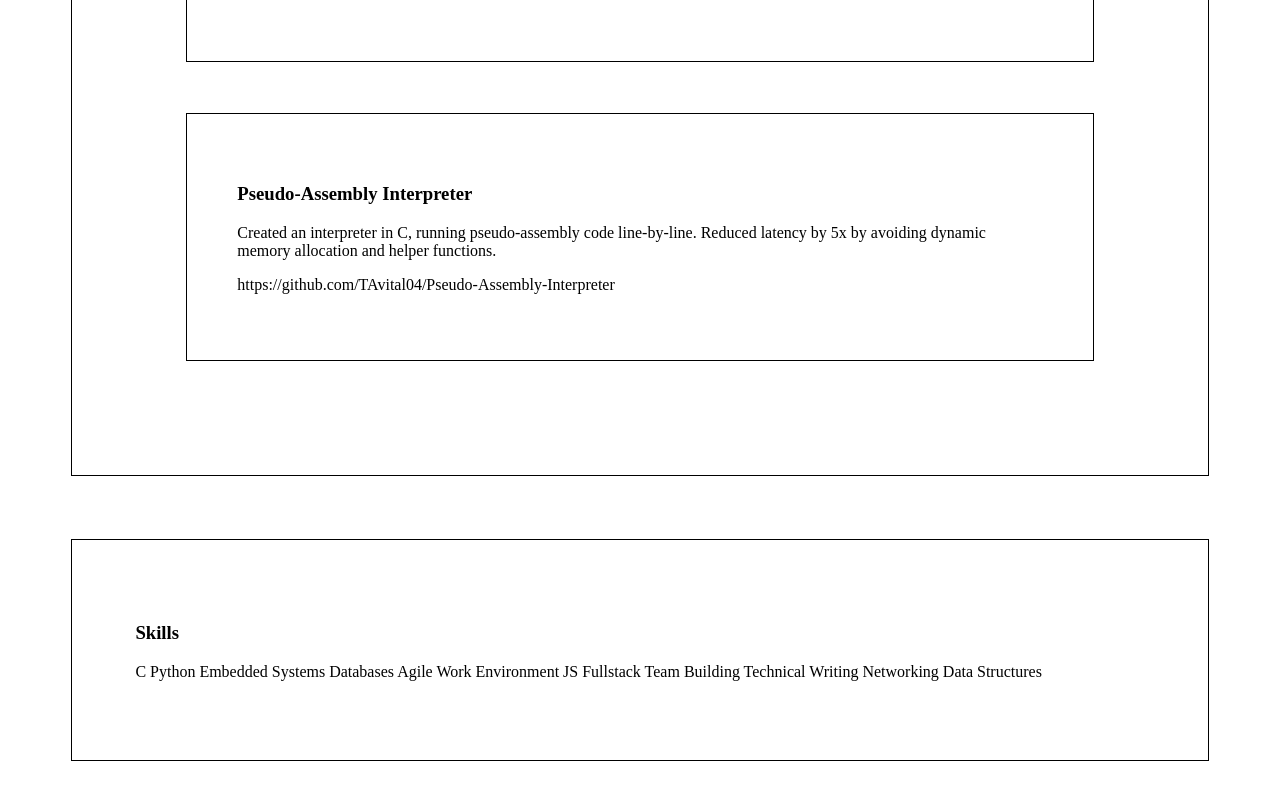
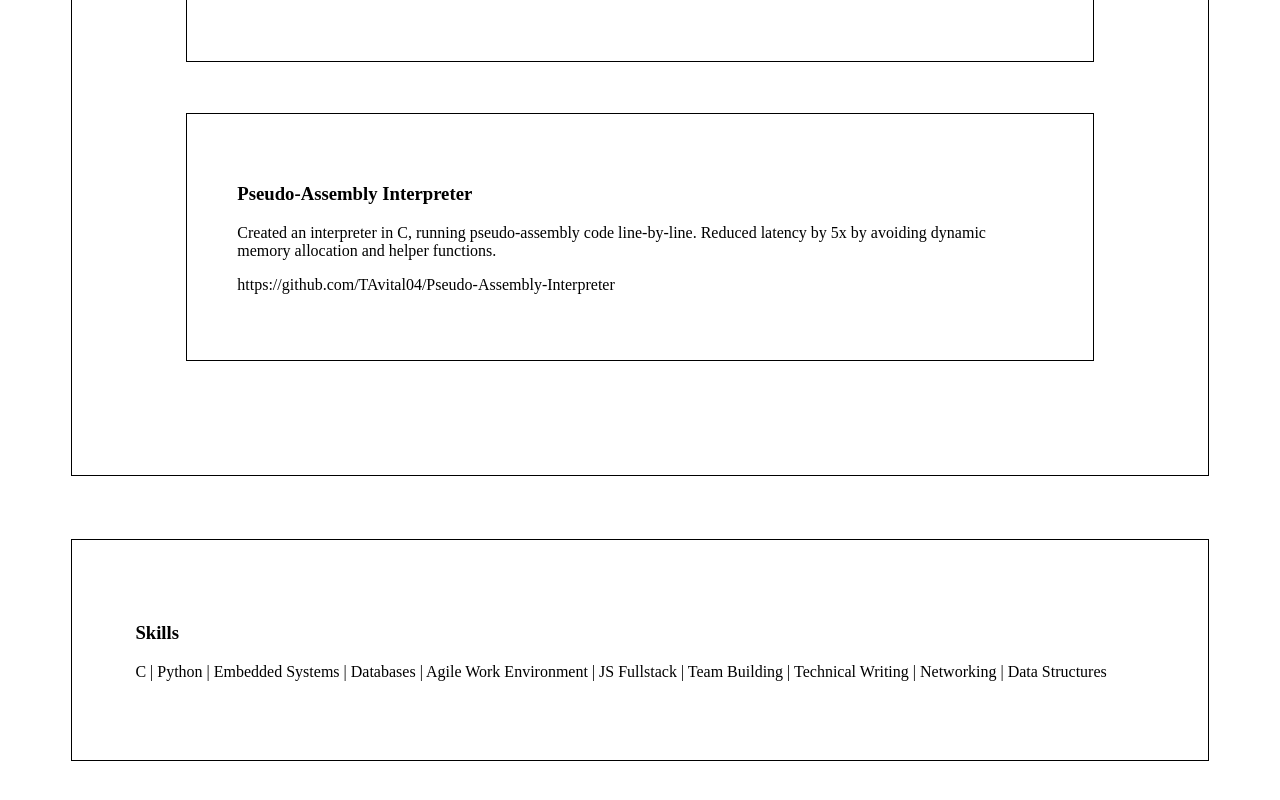
Before and after one commit to IEEE-UCF/Member-Resume-Database, a Next.js app in the folder website/client/: page / in a window 1280 px wide. Shown: the part 4989-5789 px from the top of the page. Built offline with nearby package versions, Linux system fonts and the light colour scheme.

Commit message:
Update SkillsComponent.tsx

```diff
--- a/website/client/src/app/components/SkillsComponent.tsx
+++ b/website/client/src/app/components/SkillsComponent.tsx
@@ -8,7 +8,7 @@ const SkillsComponent = ({
     return (
         <>
             <h3>Skills</h3>
-            <p>{skills.join('   ')}</p>
+            <p>{skills.join('  |  ')}</p>
         </>
     );
 };
```
